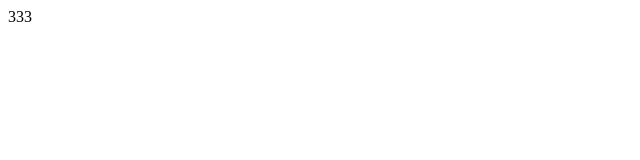
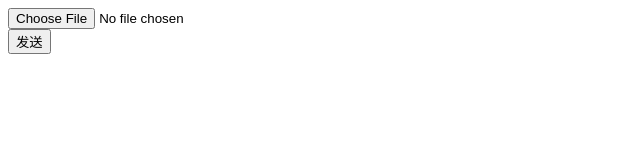
Before and after one commit to gaofengoo/Alpine, a website: page demo1.html in a window 1280 px wide. Shown: the whole page, without its empty margins (0-640 px from the left). Drawn offline with nearby package versions, Linux system fonts and the light colour scheme.

Commit message:
2.更新alpinejs上传图片示例

```diff
--- a/demo1.html
+++ b/demo1.html
@@ -1,5 +1,6 @@
 <!DOCTYPE html>
 <html lang="en">
+
 <head>
     <meta charset="UTF-8">
     <title>alpinejs图片上传</title>
@@ -7,9 +8,17 @@
     <script nomodule src="https://cdn.jsdelivr.net/gh/alpinejs/alpine@v2.7.3/dist/alpine-ie11.min.js" defer></script>
     <script src="js/demo1.js"></script>
 </head>
+
 <body>
     <div x-data="pmData()" x-init="dataInit()">
-        333
+        <div>
+            <input x-ref="inputFile" type="file" accept="image/jpg, image/jpeg, image/png" x-on:change="imgChange()" />
+            <img src="" x-ref="previewImage" />
+            <div>
+                <button @click="upImg()">发送</button>
+            </div>
+        </div>
     </div>
 </body>
+
 </html>
--- a/js/demo1.js
+++ b/js/demo1.js
@@ -1,6 +1,6 @@
 function pmData() {
     return {
-        stringToByte(str) {
+        stringToByte: function(str) {
             var bytes = new Array();
             var len, c;
             len = str.length;
@@ -24,7 +24,7 @@ function pmData() {
             }
             return bytes;
         },
-        byteToString(arr) {
+        byteToString: function(arr) {
             if (typeof arr === 'string') {
                 return arr;
             }
@@ -47,10 +47,33 @@ function pmData() {
             }
             return str;
         },
-        dataInit() {
+        dataInit: function() {
             var s = 'https://www.apple.com.cn/home/promos/iphone-12-pro/images/tile__cauwwcyyn9hy_large.jpg';
             var b = this.stringToByte(s);
             console.log(this.stringToByte(s), this.byteToString(b));
+        },
+        imgChange: function() {
+            var file = this.$refs.inputFile.files[0];
+            if (!file) {
+                return alert('请选择图片');
+            }
+            if (file.type != 'image/png' && file.type != 'image/jpeg' && file.type != 'image/gif') {
+                return alert("图片上传格式不正确");
+            }
+            this.$refs.previewImage.src = file ? URL.createObjectURL(file) : '';
+        },
+        upImg: function() {
+            var files = this.$refs.inputFile.files;
+            // 上传文件 创建FormData
+            var formData = new FormData()
+            // 遍历FileList对象，拿到多个图片对象
+            for (var i = 0; i < files.length; i++) {
+                // formData中的append方法 如果已有相同的键，则会追加成为一个数组  注意:这里需要使用formData.getAll()获取
+                formData.append('upFile', files[i], files[i].name)
+            }
+            console.log(formData.getAll('upFile'))
+            // 将formdata发送到后台即可
+            // 我用的 axios.post('url', formData)
         }
     }
 }
```
